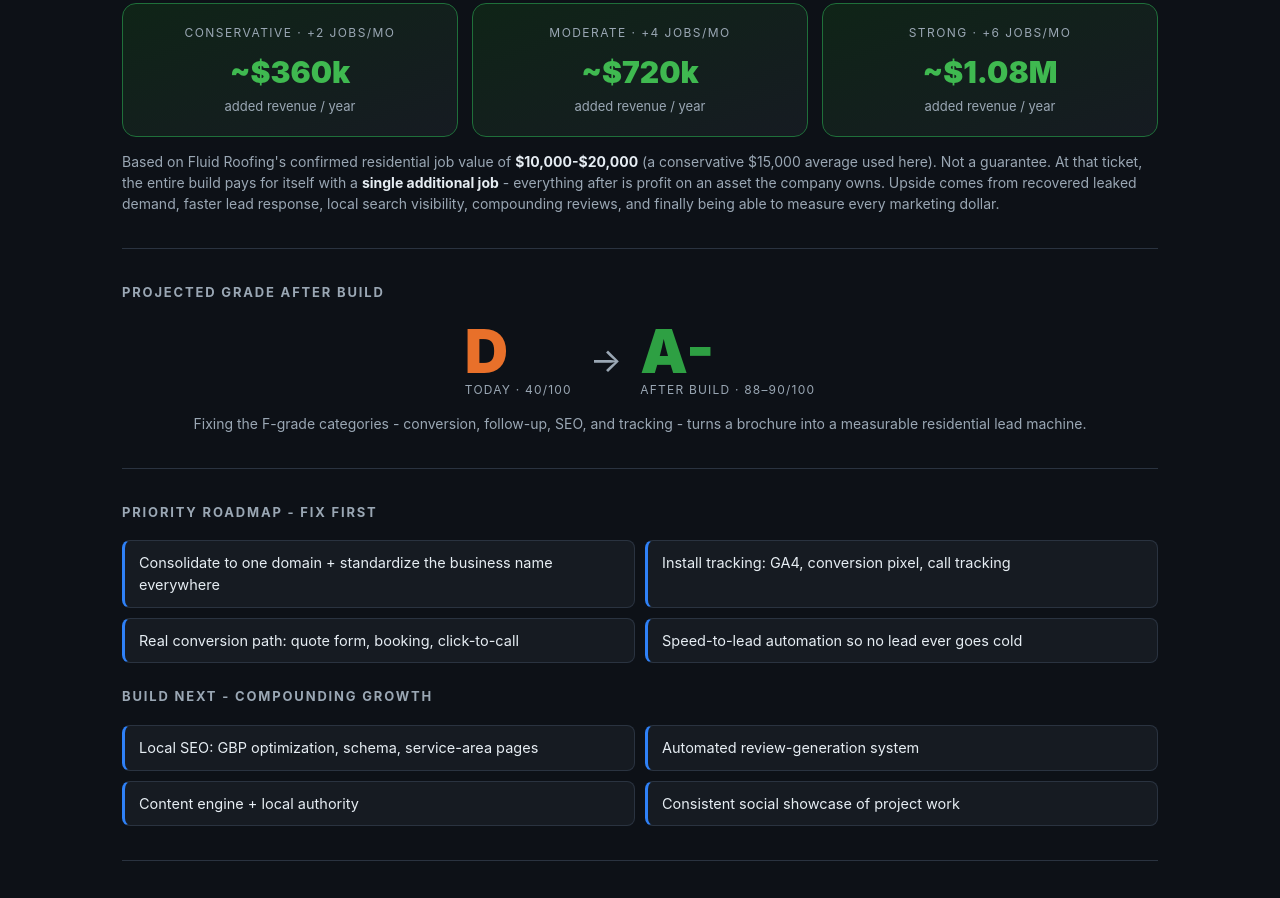
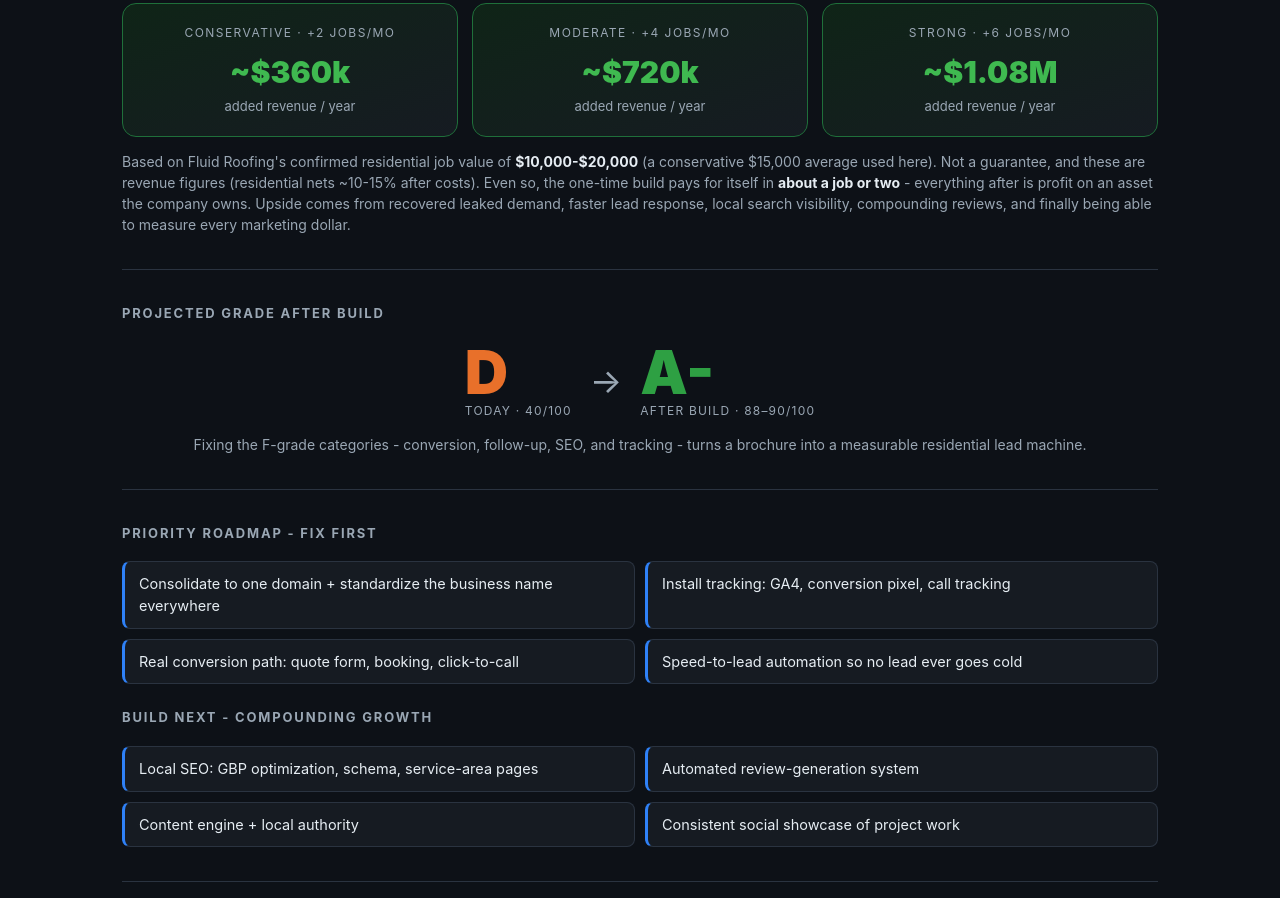
Before and after one commit to andrei170/fluid-roofing-audit, a plain HTML site: page index.html in a window 1280 px wide. Shown: the part 1192-2090 px from the top of the page. Drawn offline with Linux system fonts and the light colour scheme.

Commit message:
net-margin honest payback line

```diff
--- a/index.html
+++ b/index.html
@@ -139,7 +139,7 @@
       <div class="ocard"><div class="lab">Moderate · +4 jobs/mo</div><div class="big">~$720k</div><div class="small">added revenue / year</div></div>
       <div class="ocard"><div class="lab">Strong · +6 jobs/mo</div><div class="big">~$1.08M</div><div class="small">added revenue / year</div></div>
     </div>
-    <p class="oppnote">Based on Fluid Roofing's confirmed residential job value of <b style="color:var(--ink)">$10,000-$20,000</b> (a conservative $15,000 average used here). Not a guarantee. At that ticket, the entire build pays for itself with a <b style="color:var(--ink)">single additional job</b> - everything after is profit on an asset the company owns. Upside comes from recovered leaked demand, faster lead response, local search visibility, compounding reviews, and finally being able to measure every marketing dollar.</p>
+    <p class="oppnote">Based on Fluid Roofing's confirmed residential job value of <b style="color:var(--ink)">$10,000-$20,000</b> (a conservative $15,000 average used here). Not a guarantee, and these are revenue figures (residential nets ~10-15% after costs). Even so, the one-time build pays for itself in <b style="color:var(--ink)">about a job or two</b> - everything after is profit on an asset the company owns. Upside comes from recovered leaked demand, faster lead response, local search visibility, compounding reviews, and finally being able to measure every marketing dollar.</p>
   </section>
 
   <section>
```
